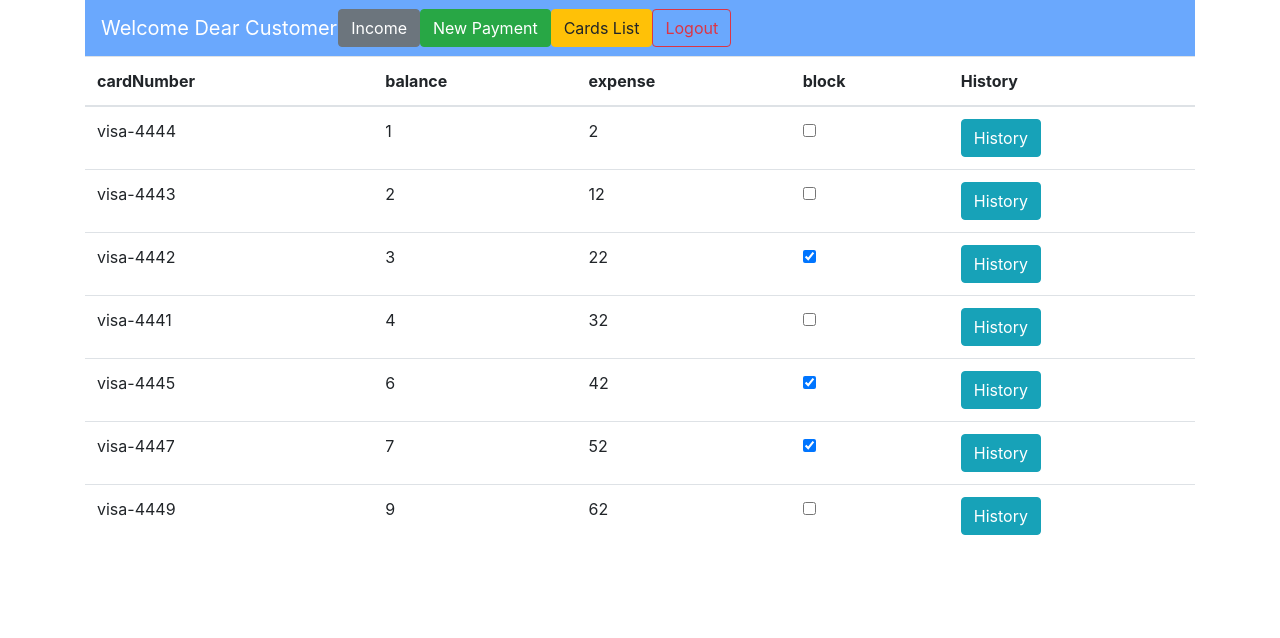
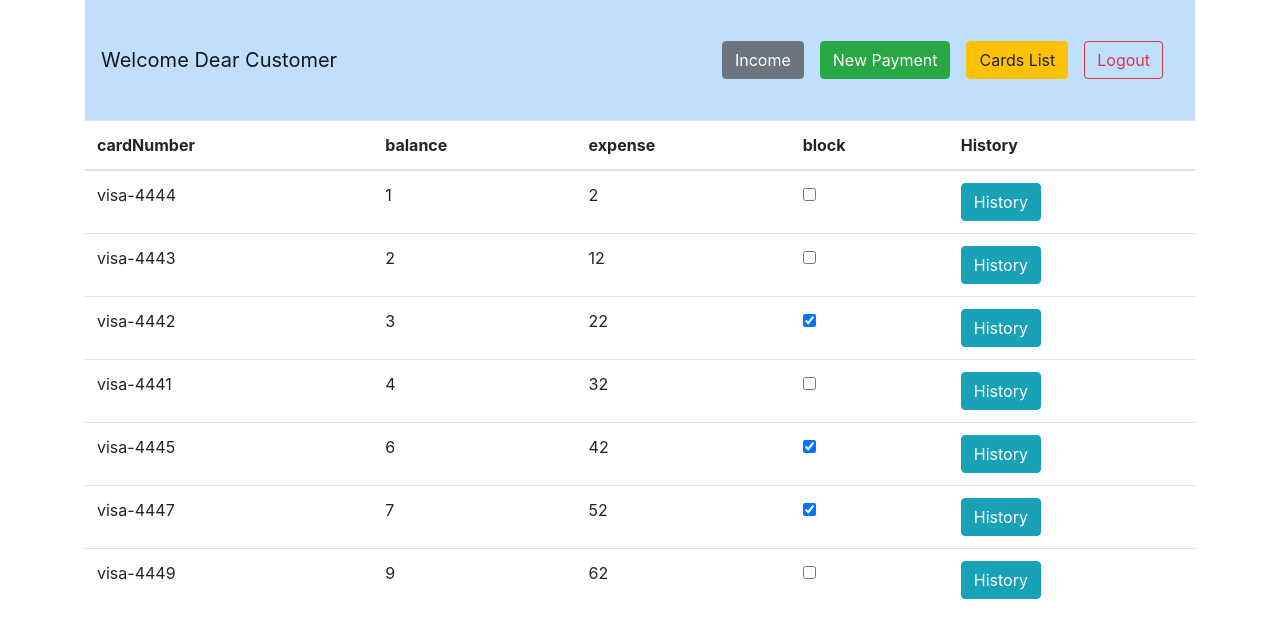
Before and after one commit to Brest-Java-Course-2020/avaryvada-payment-system, a React (Create React App) app in the folder payment-system-front/src/main/app/: page / in a window 1280 px wide. Shown: the top 638 px of the page. Built offline with nearby package versions, Linux system fonts and the light colour scheme.

Commit message:
update: edit header layout, add logic to "Card List" btn

```diff
--- a/payment-system-front/src/main/app/src/App.js
+++ b/payment-system-front/src/main/app/src/App.js
@@ -89,15 +89,22 @@ class App extends Component {
 
 		console.log(sortField)
 	}
+
 	onRowSelect = row => (
 		this.setState({row: row})
+	)
+	cardsList = row => (
+		this.setState({row: null})
 	)
 
 	render() {
 		return (
 			<div className="container">
 
-				<Header/>
+				<Header
+					cardsList = {this.cardsList}
+				/>
+
 				{ // create get for name and add to header
 					this.state.isLoading
 					? <Loader/>					//data loading case
--- a/payment-system-front/src/main/app/src/Header/Header.js
+++ b/payment-system-front/src/main/app/src/Header/Header.js
@@ -1,47 +1,49 @@
 import React from 'react';
+import App from '../App';
+
+
 
 export default props => (
 
-	<nav className="navbar navbar-expand-lg navbar-dark" style={{background: '#6aa8fd'}}>
+	<nav className="d-flex navbar navbar-expand-lg navbar-light justify-content-between flex-nowrap"
+		style={{
+			height: '15vh',
+			background: '#bfdffd'
+		}}
+	>
 		<a className="navbar-brand" href="#">Welcome Dear Customer</a>
-		<button className="navbar-toggler"
+
+		<div>
+				<button
+
 					type="button"
-			data-toggle="collapse"
-			data-target="#navbarNavAltMarkup"
-			aria-controls="navbarNavAltMarkup"
-			aria-expanded="false"
-			aria-label="Toggle navigation"
+					className="btn btn-secondary mr-3 "
 				>
-			<span className="navbar-toggler-icon"></span>
+					Income
 				</button>
-		<div id="navbarNavAltMarkup">
-			<div className="row">
 
 				<button
 					type="button"
-					className="btn btn-secondary">
-					Income
-				</button>
-				<button
-					class="pr-2"
-					type="button"
-					className="btn btn-success">
+					className="btn btn-success mr-3"
+				>
 					New Payment
 				</button>
+
 			<button
 				type="button"
-					className="btn btn-warning">
+				className="btn btn-warning mr-3"
+				onClick={props.cardsList.bind(null)}
+			>
 				Cards List
 			</button>
+
 			<button
 				type="button"
-					className="btn btn-outline-danger">
+				className="btn btn-outline-danger mr-3"
+			>
 				Logout
 			</button>
 
-
-			</div>
 		</div>
 	</nav>
-
 )
```
Lines whose indentation alone changed are shown as unchanged.
